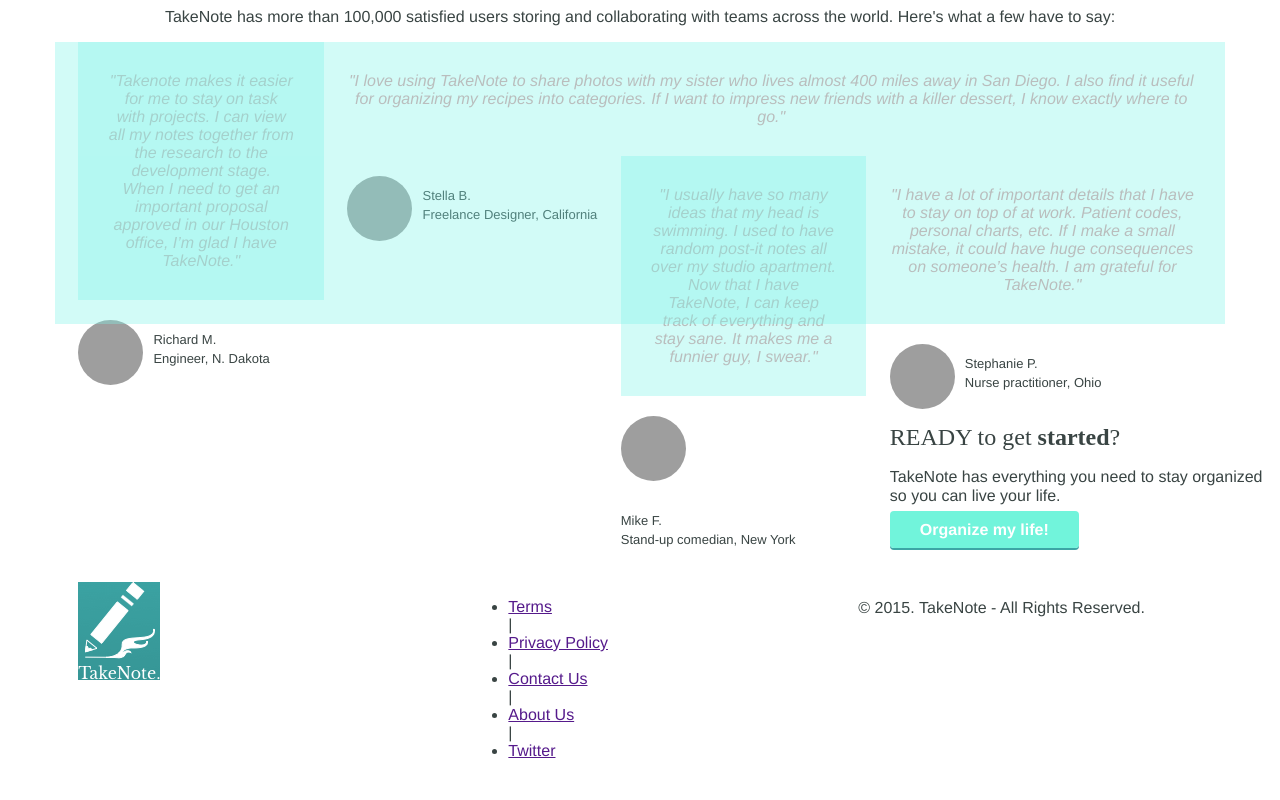
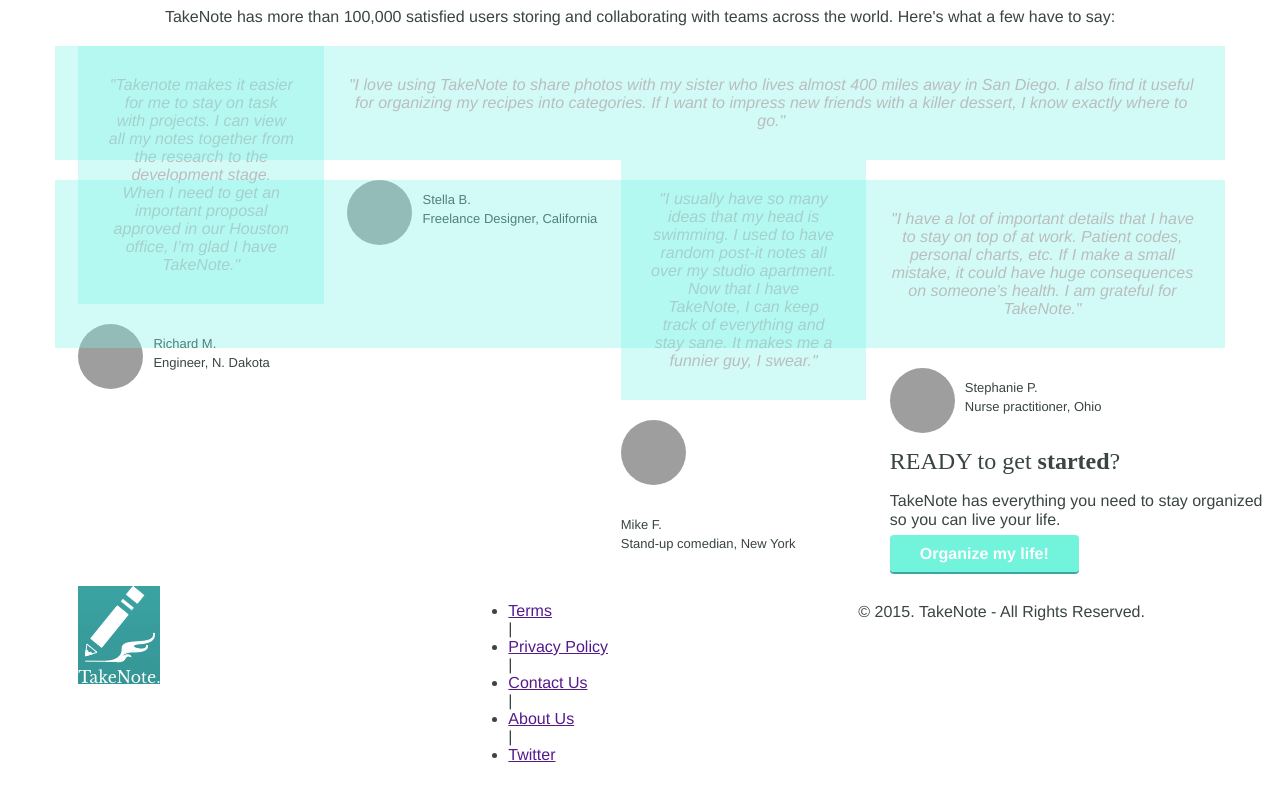
Before and after one commit to catarina7000/Blocbox, a website: page index.html in a window 1280 px wide. Shown: the part 1968-2768 px from the top of the page. Drawn offline with Linux system fonts and the light colour scheme; grey boxes are pictures that could not be loaded.

Commit message:
fix checkpoint 31

```diff
--- a/css/style.css
+++ b/css/style.css
@@ -380,6 +380,6 @@
 }
 
 /* assignment for checkpoint 31*/
-.staggered {
-	margin-top 20px;
+.testimonials li.staggered {
+	margin-top: 20px;
 }
--- a/index.html
+++ b/index.html
@@ -178,6 +178,7 @@
 							</li>
 
 <!- - THIS IS THE 2ND TESTIMONIAL STELLA - ->
+						<li class="one-fourth">
 						<li class="staggered">
 						<blockquote>
 						"I love using TakeNote to share photos with my sister who lives almost 400 miles away in San Diego. I also find it useful for organizing my recipes into categories. If I want to impress new friends with a killer dessert, I know exactly where to go."
@@ -185,6 +186,7 @@
 
 				<img src="https://s3.amazonaws.com/uifaces/faces/twitter/kfriedson/128.jpg" alt="avatar">
 					 <p class="name"><strong>Stella B.</strong><br/>Freelance Designer, California</p>
+					 	</li>
 					 	</li>
 
 <!- - THIS IS THE 3RD TESTIMONIAL Mike - ->
@@ -198,6 +200,7 @@
 							</li>
 
 <!- - THIS IS THE 4TH TESTIMONIAL Steph - ->
+						<li class="one-fourth">
 						<li class="staggered">
 						<blockquote>
 						"I have a lot of important details that I have to stay on top of at work. Patient codes, personal charts, etc. If I make a small mistake, it could have huge consequences on someone’s health. I am grateful for TakeNote."
@@ -205,6 +208,7 @@
 
 				<img src="https://s3.amazonaws.com/uifaces/faces/twitter/adellecharles/128.jpg" alt="avatar">
 					 <p class="name"><strong>Stephanie P.</strong><br/>Nurse practitioner, Ohio</p>
+							</li>
 							</li>
 
 					</ul>
```
